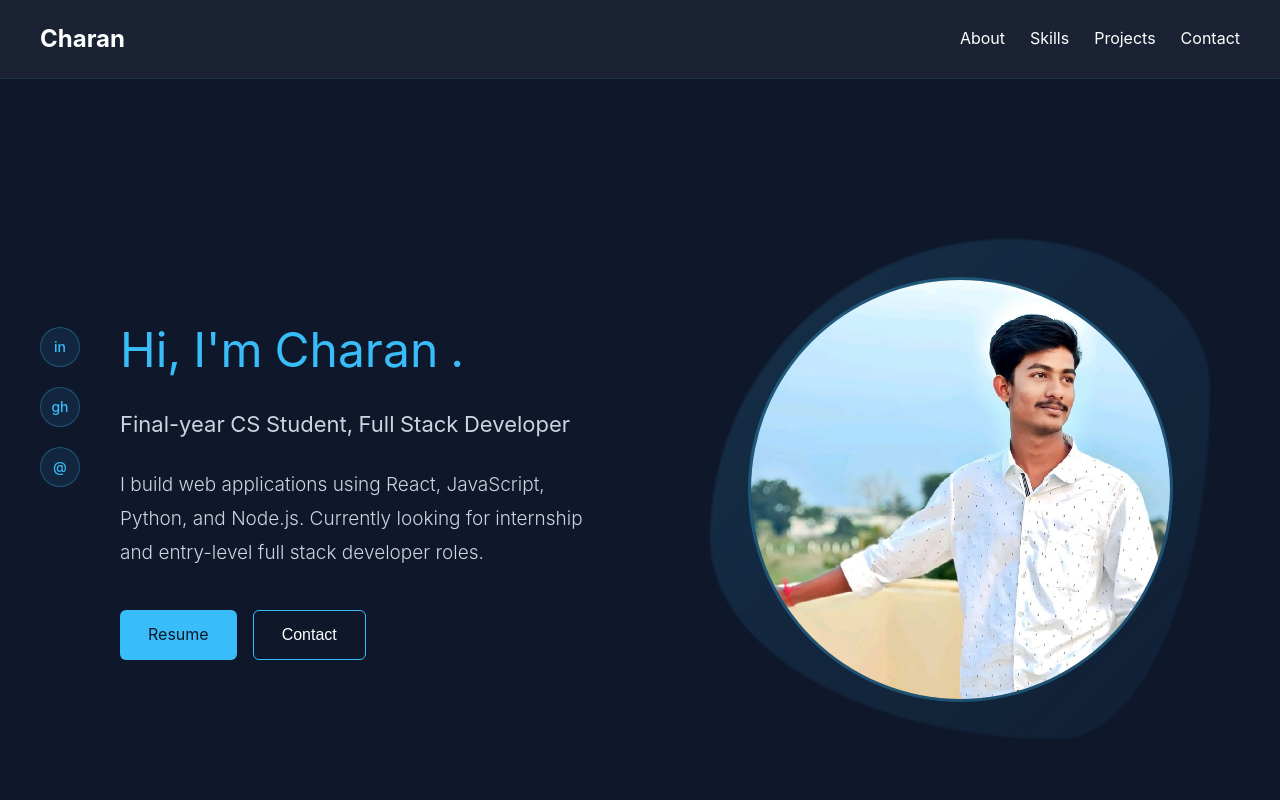
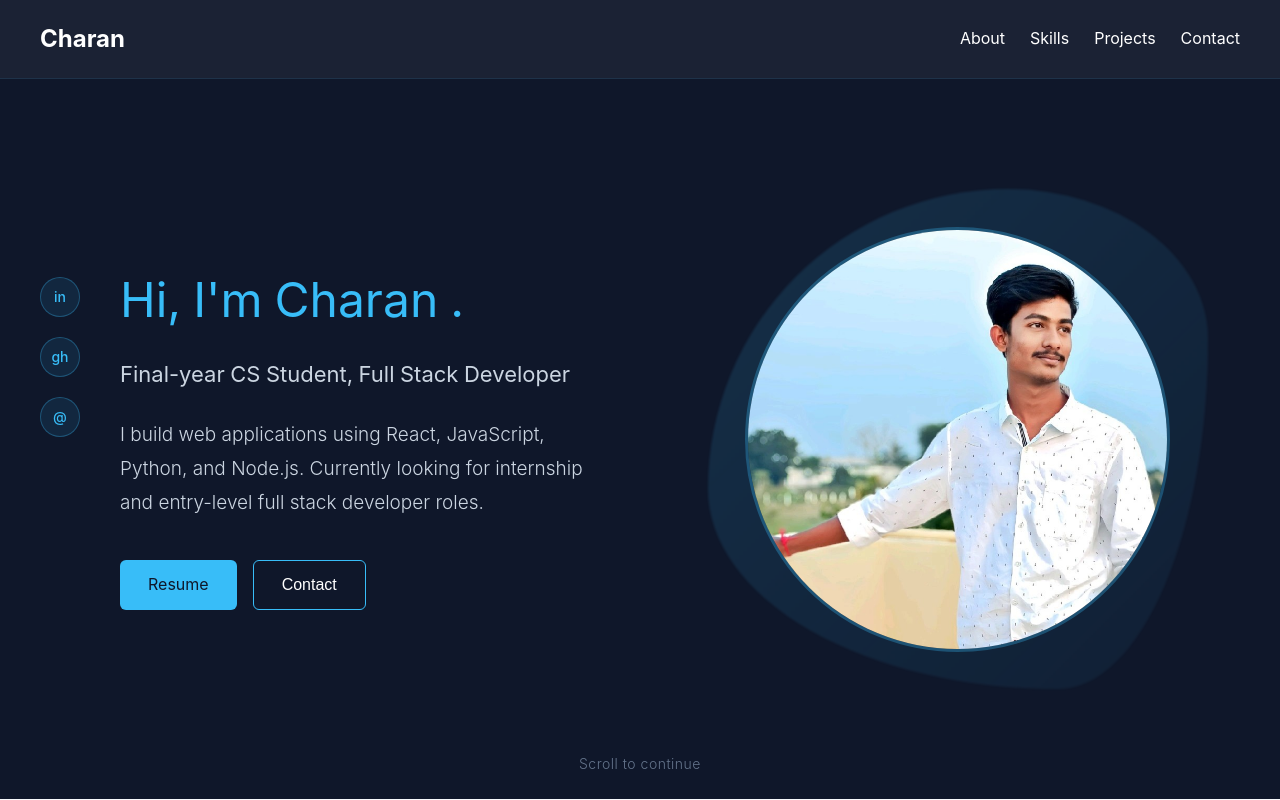
Before and after one commit to charanramagiri/portfolio, a React (Vite) app: page / in a window 1280 px wide. Shown: the top 800 px of the page. Built offline with nearby package versions, Linux system fonts and the light colour scheme.

Commit message:
spacing adjusted in the hero section

```diff
--- a/src/components/Hero/Hero.css
+++ b/src/components/Hero/Hero.css
@@ -1,12 +1,12 @@
 .hero {
-    min-height: 100vh;
+    min-height: 90vh;
     display: flex;
     flex-direction: column;
     align-items: center;
     justify-content: center;
     background-color: #0f172a;
     color: white;
-    padding: 100px 40px 80px;
+    padding: 60px 40px 60px;
     position: relative;
 }
 
@@ -15,7 +15,7 @@
     width: 100%;
     display: grid;
     grid-template-columns: 1fr 1fr;
-    gap: 80px;
+    gap: 70px;
     align-items: center;
     margin-bottom: 0;
 }
@@ -184,7 +184,7 @@
 @media (max-width: 968px) {
     .hero-container {
         grid-template-columns: 1fr;
-        gap: 60px;
+        gap: 50px;
         text-align: center;
     }
 
@@ -220,7 +220,7 @@
 
 @media (max-width: 640px) {
     .hero {
-        padding: 80px 24px 60px;
+        padding: 50px 24px 50px;
     }
 
     .hero-container {
```
